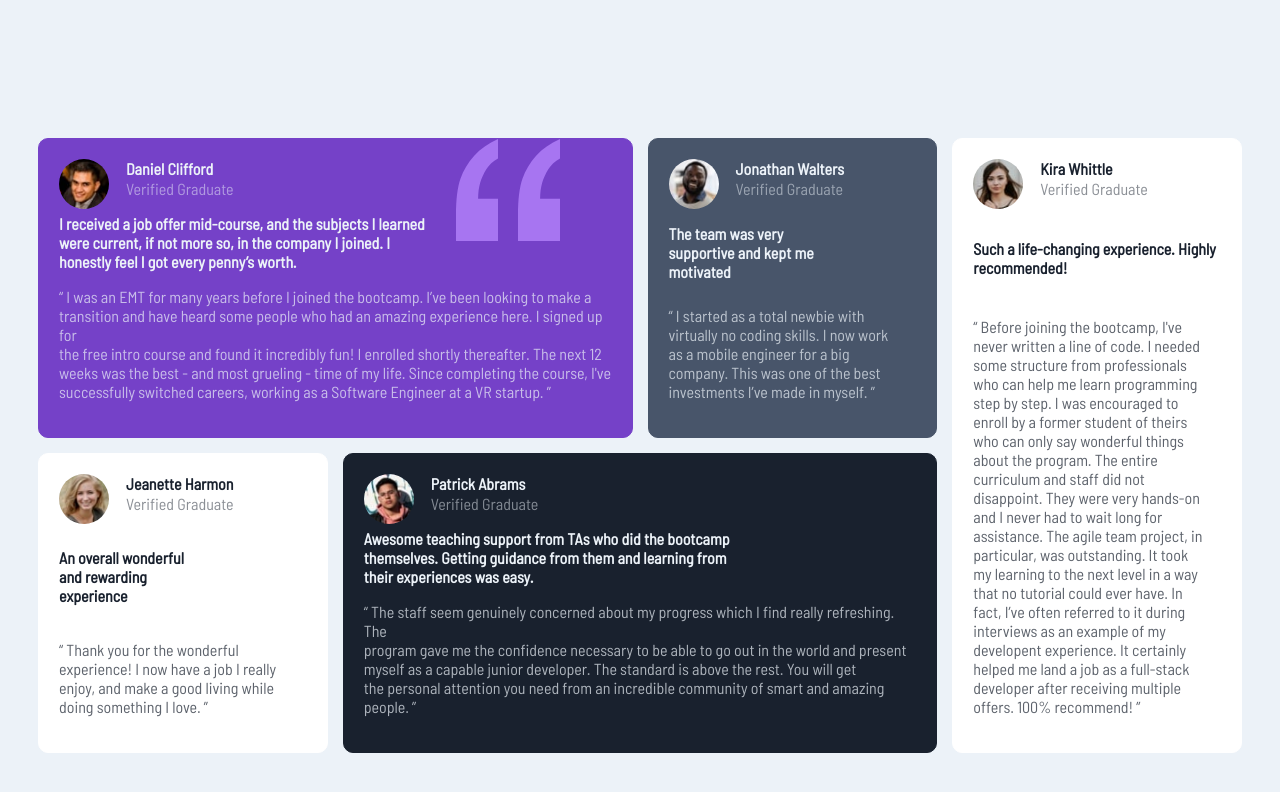
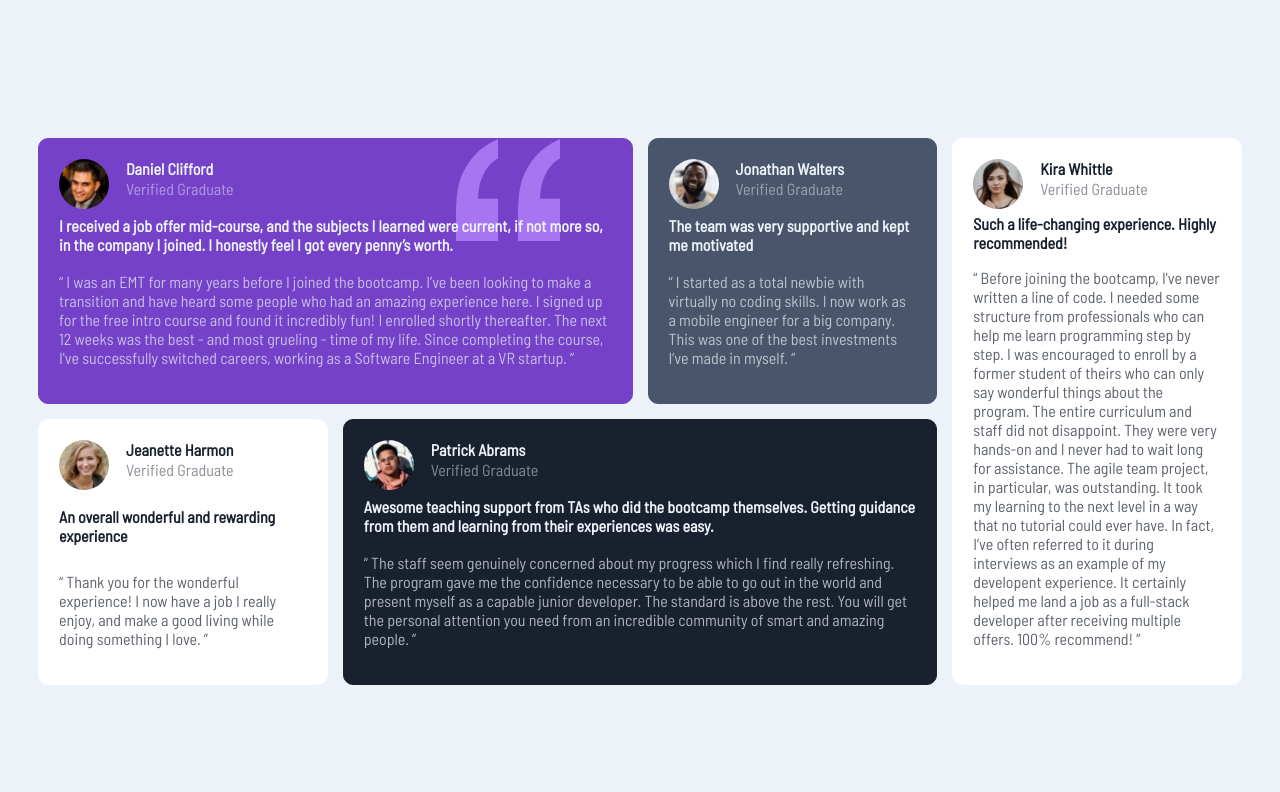
Before and after one commit to briancharlow/testimonials-challenge, a plain HTML site: page index.html in a window 1280 px wide. Drawn offline with Linux system fonts and the light colour scheme.

Commit message:
removes line breaks from text

```diff
--- a/index.html
+++ b/index.html
@@ -21,17 +21,17 @@
           </div>
         </div>
         <span>
-          I received a job offer mid-course, and the subjects I learned <br> were
-          current, if not more so, in the company I joined. I <br> honestly feel I
+          I received a job offer mid-course, and the subjects I learned were
+          current, if not more so, in the company I joined. I honestly feel I
           got every penny’s worth.
         </span>
         <p>
           “ I was an EMT for many years before I joined the bootcamp. I’ve been
-          looking to make a <br> transition and have heard some people who had an
-          amazing experience here. I signed up for <br> the free intro course and
-          found it incredibly fun! I enrolled shortly thereafter. The next 12 <br>
+          looking to make a transition and have heard some people who had an
+          amazing experience here. I signed up for the free intro course and
+          found it incredibly fun! I enrolled shortly thereafter. The next 12
           weeks was the best - and most grueling - time of my life. Since
-          completing the course, I've <br> successfully switched careers, working as
+          completing the course, I've successfully switched careers, working as
           a Software Engineer at a VR startup. ”
         </p>
       </div>
@@ -45,10 +45,10 @@
             <p class="verified">Verified Graduate</p>
           </div>
         </div>
-        <span>The team was very <br> supportive and kept me <br> motivated </span>
+        <span>The team was very supportive and kept me motivated </span>
         <p>
-          “ I started as a total newbie with <br> virtually no coding skills. I now
-          work <br> as a mobile engineer for a big <br> company. This was one of the best <br>
+          “ I started as a total newbie with virtually no coding skills. I now
+          work as a mobile engineer for a big company. This was one of the best
           investments I’ve made in myself. ”
         </p>
       </div>
@@ -62,10 +62,10 @@
             <p class="verified">Verified Graduate</p>
           </div>
         </div>
-        <span>An overall wonderful <br> and rewarding  <br>experience</span>
+        <span>An overall wonderful and rewarding experience</span>
         <p>
-          “ Thank you for the wonderful  <br> experience! I now have a job I really  <br>
-          enjoy, and make a good living while  <br> doing something I love. ”
+          “ Thank you for the wonderful  experience! I now have a job I really
+          enjoy, and make a good living while  doing something I love. ”
         </p>
       </div>
       <div class="testimonials five">
@@ -79,15 +79,15 @@
           </div>
         </div>
         <span
-          >Awesome teaching support from TAs who did the bootcamp <br> themselves.
-          Getting guidance from them and learning from  <br> their experiences was
+          >Awesome teaching support from TAs who did the bootcamp themselves.
+          Getting guidance from them and learning from  their experiences was
           easy.
         </span>
         <p>
           “ The staff seem genuinely concerned about my progress which I find
-          really refreshing. The  <br> program gave me the confidence necessary to be
-          able to go out in the world and present  <br> myself as a capable junior
-          developer. The standard is above the rest. You will get  <br> the personal
+          really refreshing. The  program gave me the confidence necessary to be
+          able to go out in the world and present  myself as a capable junior
+          developer. The standard is above the rest. You will get  the personal
           attention you need from an incredible community of smart and amazing
           people. ”
         </p>
@@ -104,17 +104,17 @@
         </div>
         <span>Such a life-changing experience. Highly recommended!</span>
         <p>
-          “ Before joining the bootcamp, I've <br> never written a line of code. I
-          needed <br> some structure from professionals <br> who can help me learn
-          programming <br> step by step. I was encouraged to  <br> enroll by a former
-          student of theirs  <br> who can only say wonderful things  <br> about the program.
-          The entire  <br> curriculum and staff did not  <br> disappoint. They were very
-          hands-on  <br> and I never had to wait long for  <br> assistance. The agile team
-          project, in  <br> particular, was outstanding. It took  <br> my learning to the
-          next level in a way  <br> that no tutorial could ever have. In  <br> fact, I’ve
-          often referred to it during  <br> interviews as an example of my  <br> developent
-          experience. It certainly  <br> helped me land a job as a full-stack  <br>
-          developer after receiving multiple  <br> offers. 100% recommend! ”
+          “ Before joining the bootcamp, I've never written a line of code. I
+          needed some structure from professionals who can help me learn
+          programming step by step. I was encouraged to  enroll by a former
+          student of theirs  who can only say wonderful things  about the program.
+          The entire  curriculum and staff did not  disappoint. They were very
+          hands-on  and I never had to wait long for  assistance. The agile team
+          project, in  particular, was outstanding. It took  my learning to the
+          next level in a way  that no tutorial could ever have. In  fact, I’ve
+          often referred to it during  interviews as an example of my  developent
+          experience. It certainly  helped me land a job as a full-stack
+          developer after receiving multiple  offers. 100% recommend! ”
         </p>
       </div>
     </div>
```
